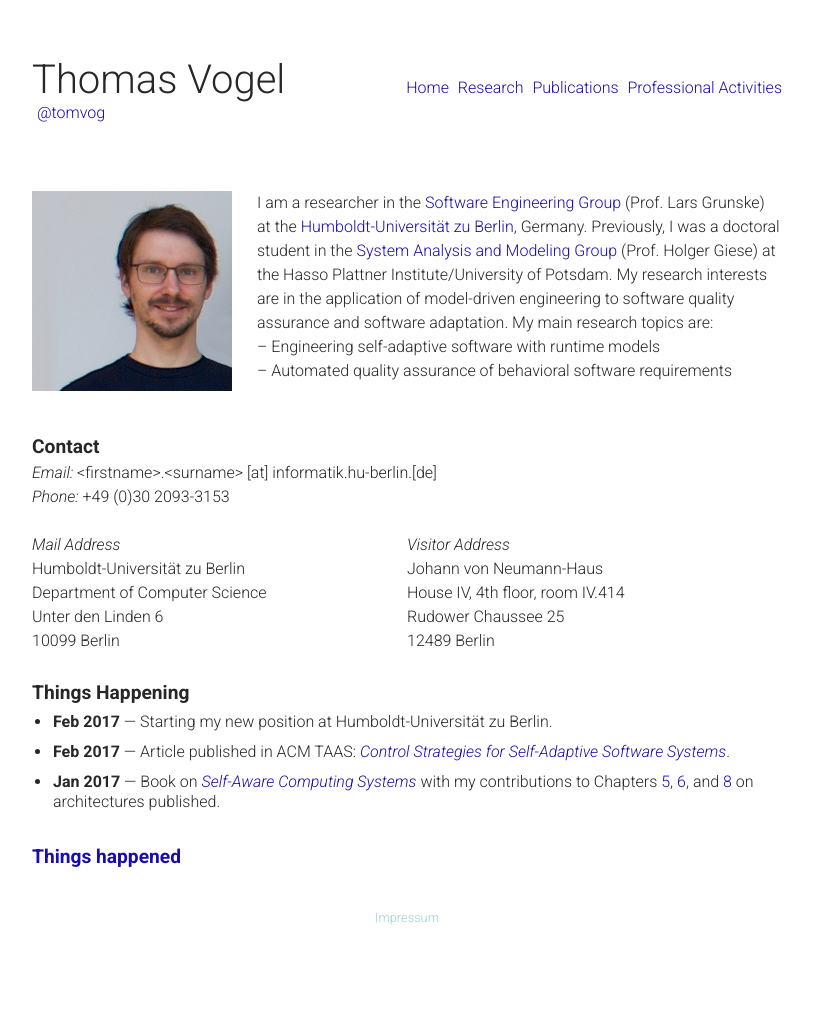
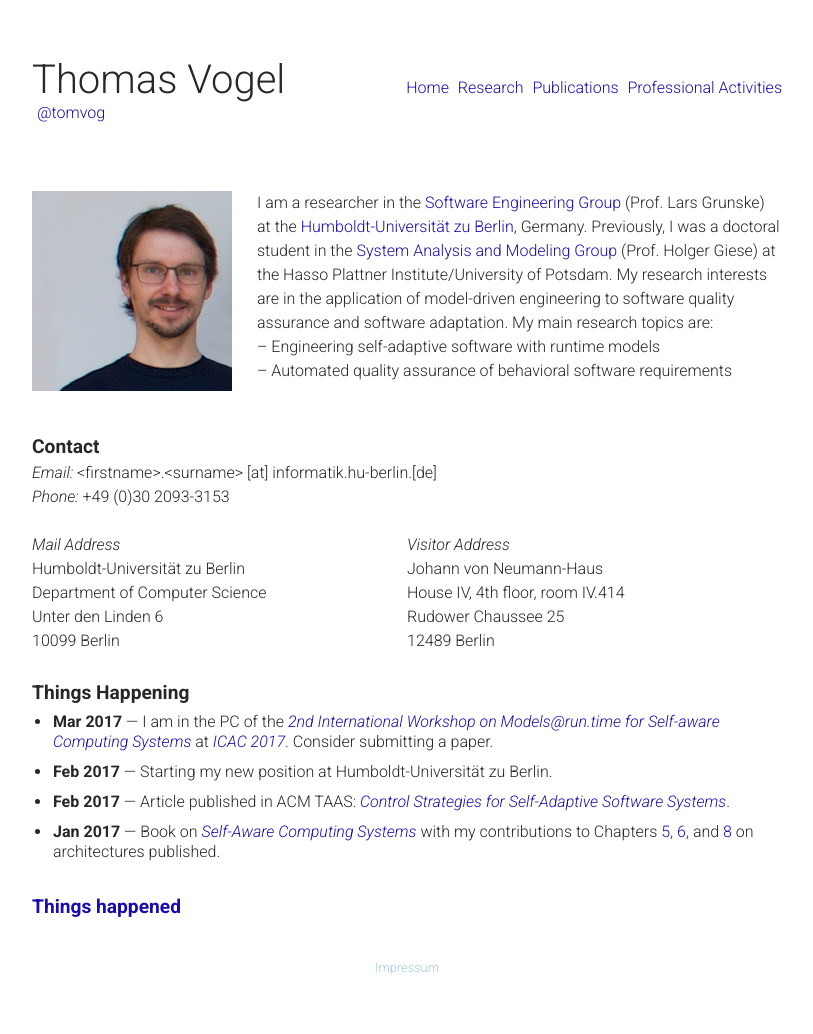
Before and after one commit to thomas-vogel/thomas-vogel.github.io, a Jekyll site: the page built from index.md, in a window 1280 px wide. Shown: the whole page, without its empty margins (233-1046 px from the left). Built offline with Jekyll 4.4.1, drawn with Linux system fonts in a browser that asks for light colours; before the commit the page ends 984 px from its top, so only the background shows below that.

Commit message:
Add MRT-ICAC17 PC.

```diff
--- a/index.md
+++ b/index.md
@@ -44,6 +44,7 @@ My research interests are in the application of model-driven engineering to soft
 
 ## Things Happening
 
+* __Mar 2017__ --- I am in the PC of the [_2nd International Workshop on Models@run.time for Self-aware Computing Systems_](http://st.inf.tu-dresden.de/MRT17-ICAC/){:target="_blank"} at [_ICAC 2017_](http://icac2017.ece.ohio-state.edu/){:target="_blank"}. Consider submitting a paper.
 * __Feb 2017__ --- Starting my new position at Humboldt-Universität zu Berlin.
 * __Feb 2017__ --- Article published in ACM TAAS: [_Control Strategies for Self-Adaptive Software Systems_](publications/2017-TAAS).
 * __Jan 2017__ --- Book on [_Self-Aware Computing Systems_](http://www.springer.com/book/9783319474724){:target="_blank"} with my contributions to Chapters
```
Also changed, not shown: _pages/activities.md (+2 -0 lines).
